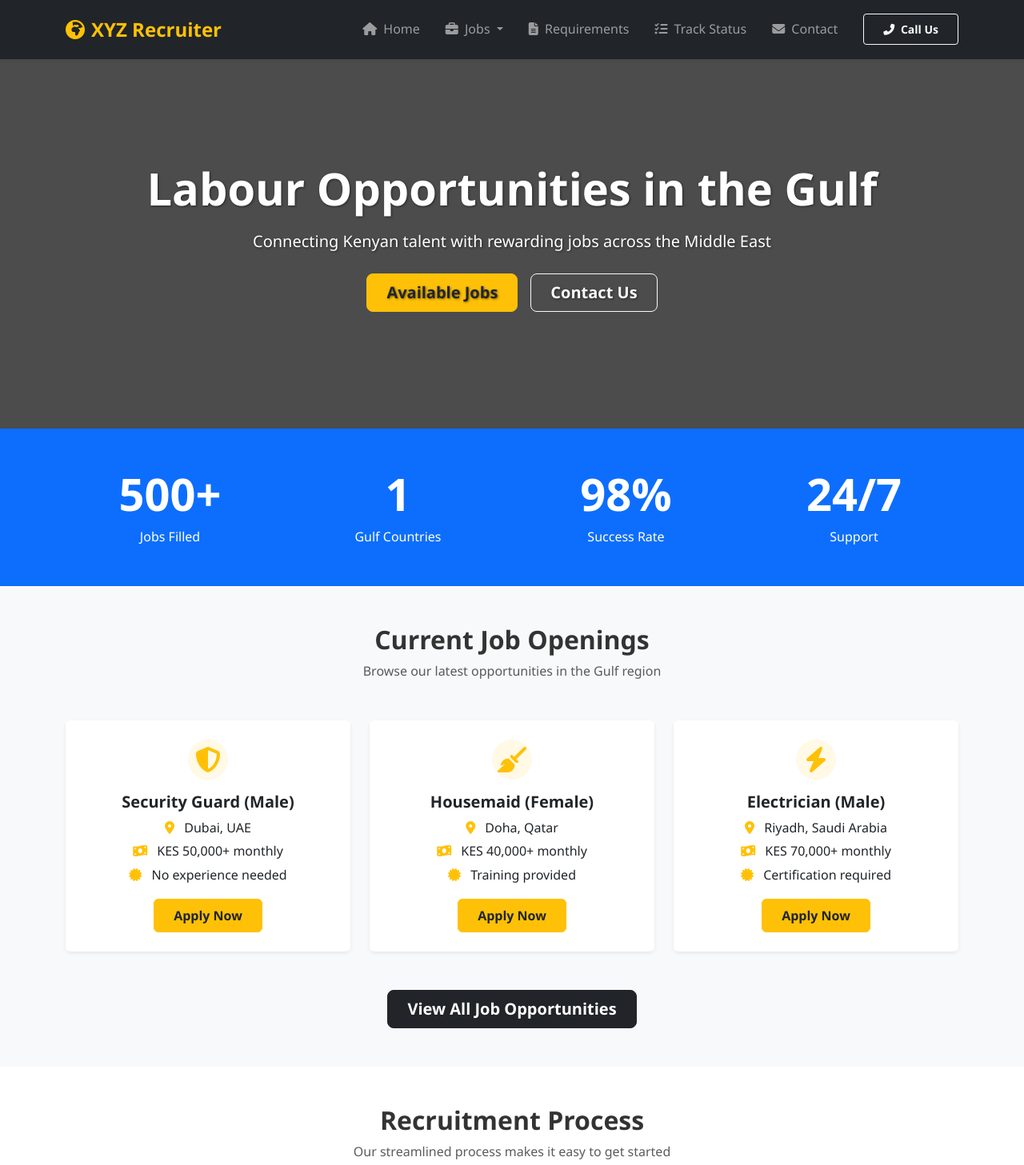
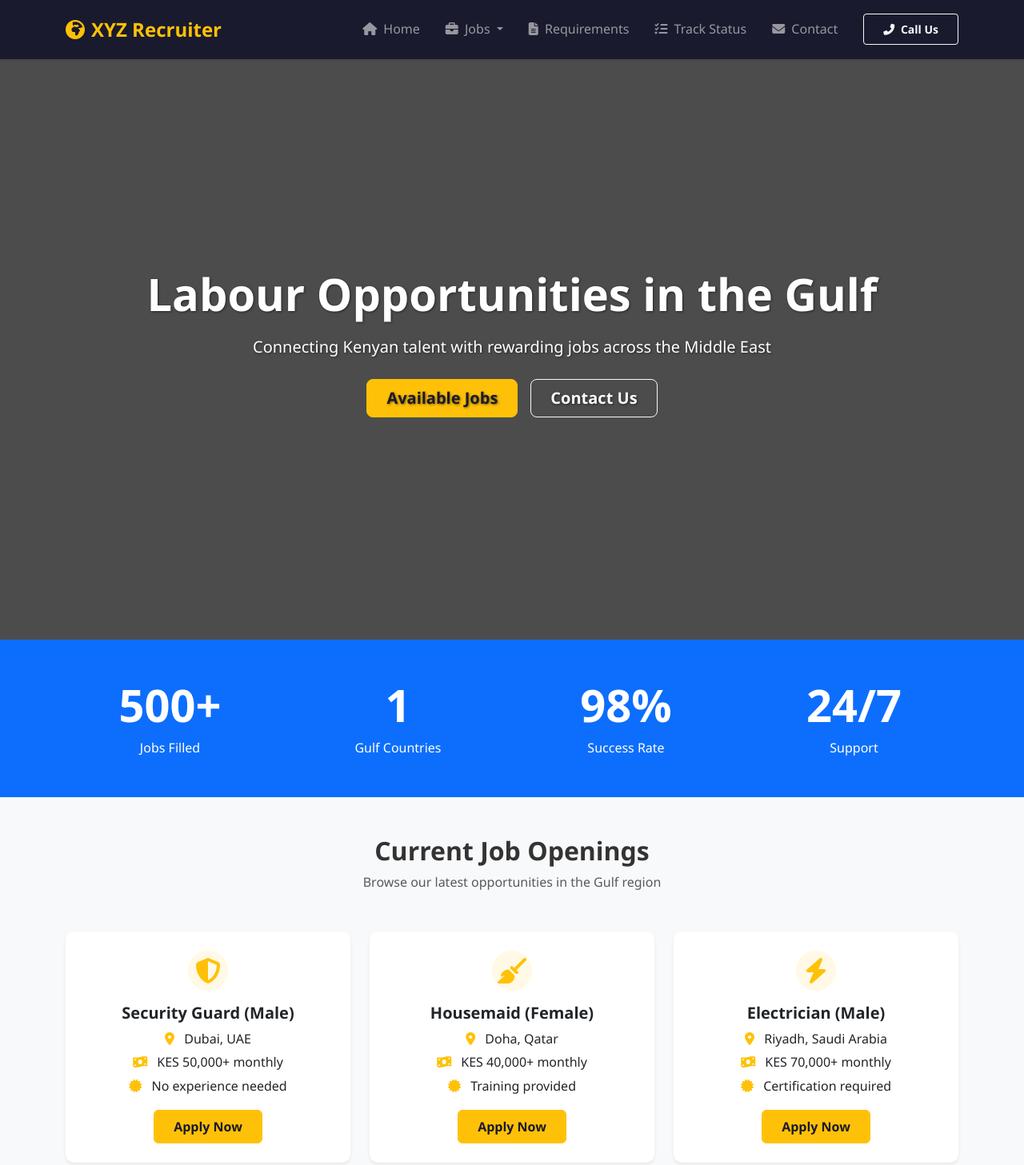
Before and after one commit to gathanju254/xyz-recruiter, a plain HTML site: page 404.html in a window 1280 px wide. Shown: the top 1457 px of the page at 80% size. Drawn offline with nearby package versions, Linux system fonts and the light colour scheme.

Commit message:
Update styles.css

```diff
--- a/assets/css/styles.css
+++ b/assets/css/styles.css
@@ -2,14 +2,15 @@
   --primary: #0d6efd;
   --secondary: #6c757d;
   --accent: #ffc107;
-  --dark: #212529;
+  --dark: #1a1a2e;
   --light: #f8f9fa;
+  --stats-bg: #16213e;
+  --testimonials-bg: #0f3460;
 }
 
-/* Add this new rule to fix navbar overlap */
+/* Base Styles */
 html {
   scroll-behavior: smooth;
-  /* Removed padding-top: 56px; */
 }
 
 body {
@@ -18,7 +19,7 @@ body {
   color: #333;
   margin: 0;
   padding: 0;
-  padding-top: 56px; /* Added to body instead of html */
+  padding-top: 56px; /* Fixed navbar offset */
 }
 
 /* Typography */
@@ -43,6 +44,7 @@ h1, h2, h3, h4, h5, h6 {
   z-index: 1030;
   padding: 0.8rem 0;
   box-shadow: 0 2px 10px rgba(0, 0, 0, 0.1);
+  background-color: var(--dark) !important;
 }
 
 .navbar-brand {
@@ -82,15 +84,34 @@ h1, h2, h3, h4, h5, h6 {
   /* Removed padding-top: 56px; */
 }
 
+/* Hero Section Fix */
+.hero-section {
+  min-height: 100vh;
+  padding-top: 56px; /* Match navbar height */
+  margin-top: -56px; /* Counteract body padding */
+}
+
+/* Stats Section */
+.bg-stats {
+  background-color: var(--stats-bg) !important;
+}
+
+/* Testimonials Section */
+.bg-testimonials {
+  background-color: var(--testimonials-bg) !important;
+}
+
 /* Cards */
 .card {
   transition: all 0.3s ease;
   border: none;
+  border-radius: 10px;
+  overflow: hidden;
 }
 
 .card:hover {
   transform: translateY(-5px);
-  box-shadow: 0 10px 20px rgba(0, 0, 0, 0.1) !important;
+  box-shadow: 0 12px 25px rgba(0, 0, 0, 0.15) !important;
 }
 
 .job-card:hover {
@@ -108,6 +129,8 @@ h1, h2, h3, h4, h5, h6 {
   background-color: var(--accent);
   border-color: var(--accent);
   color: var(--dark);
+  font-weight: 600;
+  transition: all 0.3s ease;
 }
 
 .btn-warning:hover {
@@ -262,15 +285,6 @@ footer .social-icons a:hover {
   background-color: rgba(255, 193, 7, 0.05);
 }
 
-/* New background colors */
-.bg-stats {
-  background-color: #2c3e50; /* Deep blue-gray */
-}
-
-.bg-testimonials {
-  background-color: #34495e; /* Slightly lighter blue-gray */
-}
-
 /* Responsive Adjustments */
 @media (max-width: 768px) {
   .hero-section {
```
